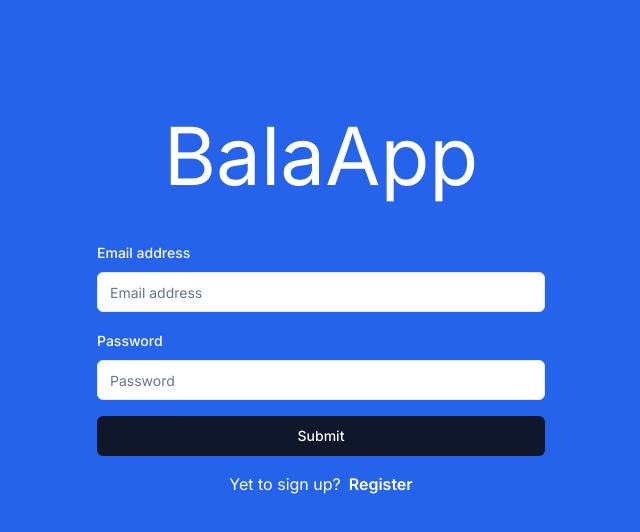
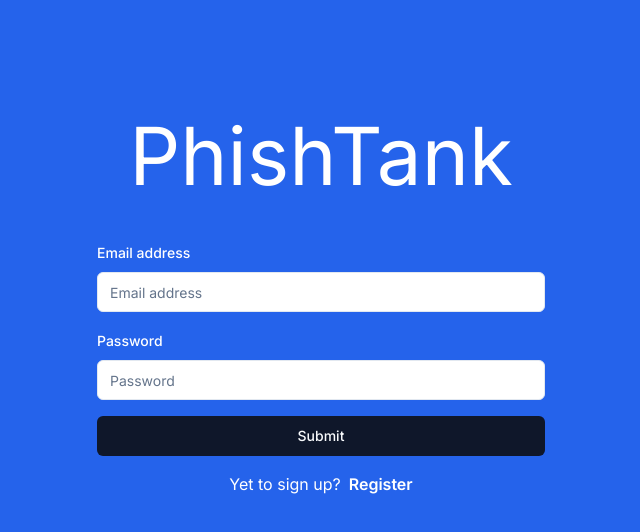
Before and after one commit to ShriramJayanth/Code_O_Rama, a Next.js app: page / in a window 1280 px wide. Shown: the top 532 px of the page, without its empty margins (319-959 px from the left). Built offline with nearby package versions, Linux system fonts and the light colour scheme.

Commit message:
title changed

```diff
--- a/app/layout.tsx
+++ b/app/layout.tsx
@@ -5,7 +5,7 @@
 const inter = Inter({ subsets: ["latin"] });
 
 export const metadata: Metadata = {
-  title: "BalaApp",
+  title: "PhishTank",
   description: "by team Revil",
 };
 
--- a/components/Login.tsx
+++ b/components/Login.tsx
@@ -57,7 +57,7 @@
   return (
     <main className="flex min-h-screen flex-col items-center justify-start p-24 gap-6 bg-blue-600 text-white">
       <div className="flex items-center justify-center text-[80px]">
-        BalaApp
+        PhishTank
       </div>
       <Form {...form}>
         <form
--- a/components/Navbar.tsx
+++ b/components/Navbar.tsx
@@ -52,7 +52,7 @@
               </div>
               <div className="flex flex-1 items-center justify-center sm:items-stretch sm:justify-start">
                 <div className="flex flex-shrink-0 items-center">
-                  <div className="text-white font-bold">BalaApp</div>
+                  <div className="text-white font-bold">PhishTank</div>
                 </div>
                 <div className="hidden sm:ml-6 sm:block">
                   <div className="flex space-x-4">
--- a/components/ui/Register.tsx
+++ b/components/ui/Register.tsx
@@ -65,7 +65,7 @@
   return (
     <main className="flex min-h-screen flex-col items-center justify-start p-24 gap-6 bg-blue-600 text-white">
       <div className="flex items-center justify-center text-[80px]">
-       BalaApp
+       PhishTank
       </div>
       <Form {...form}>
         <form
```
